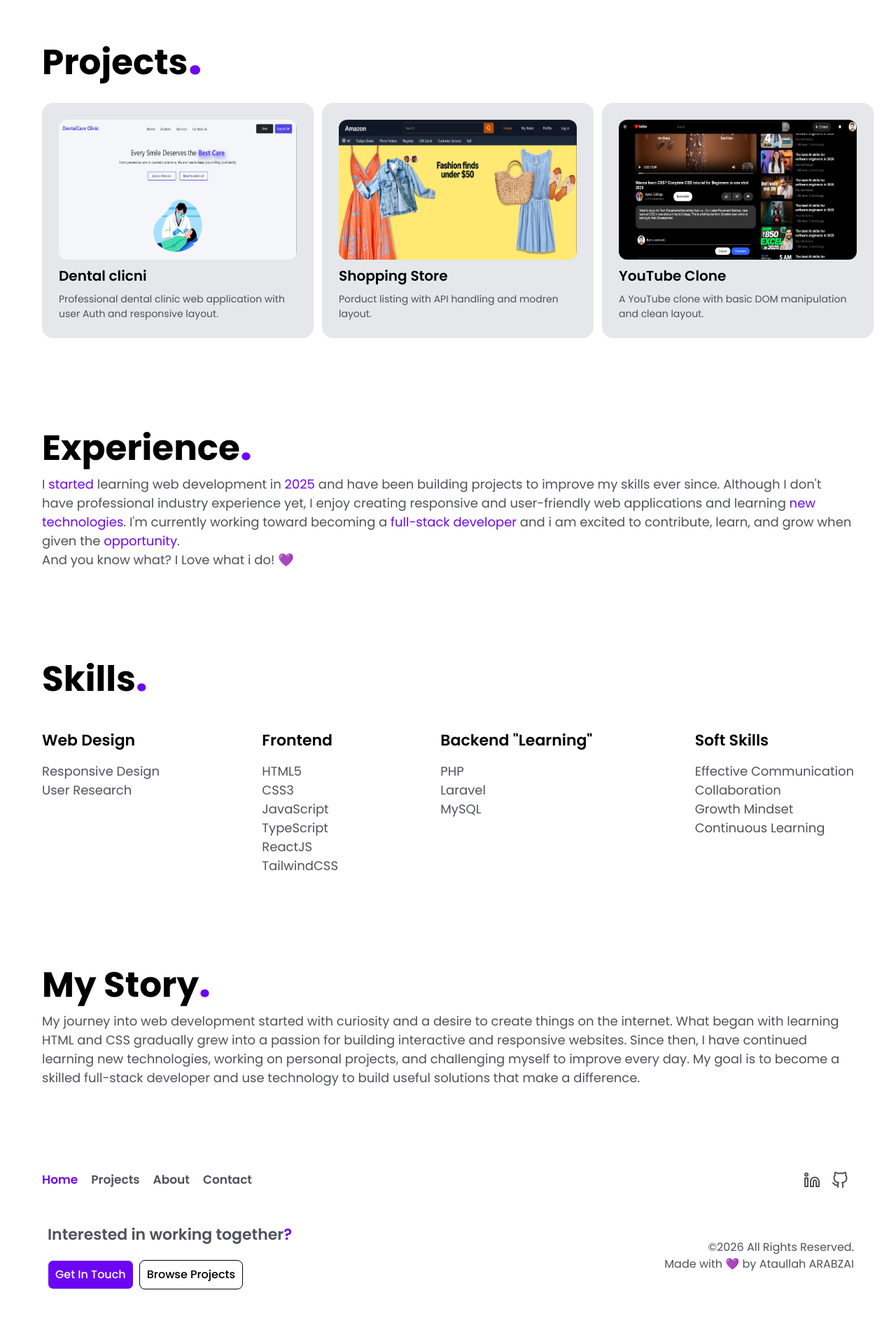
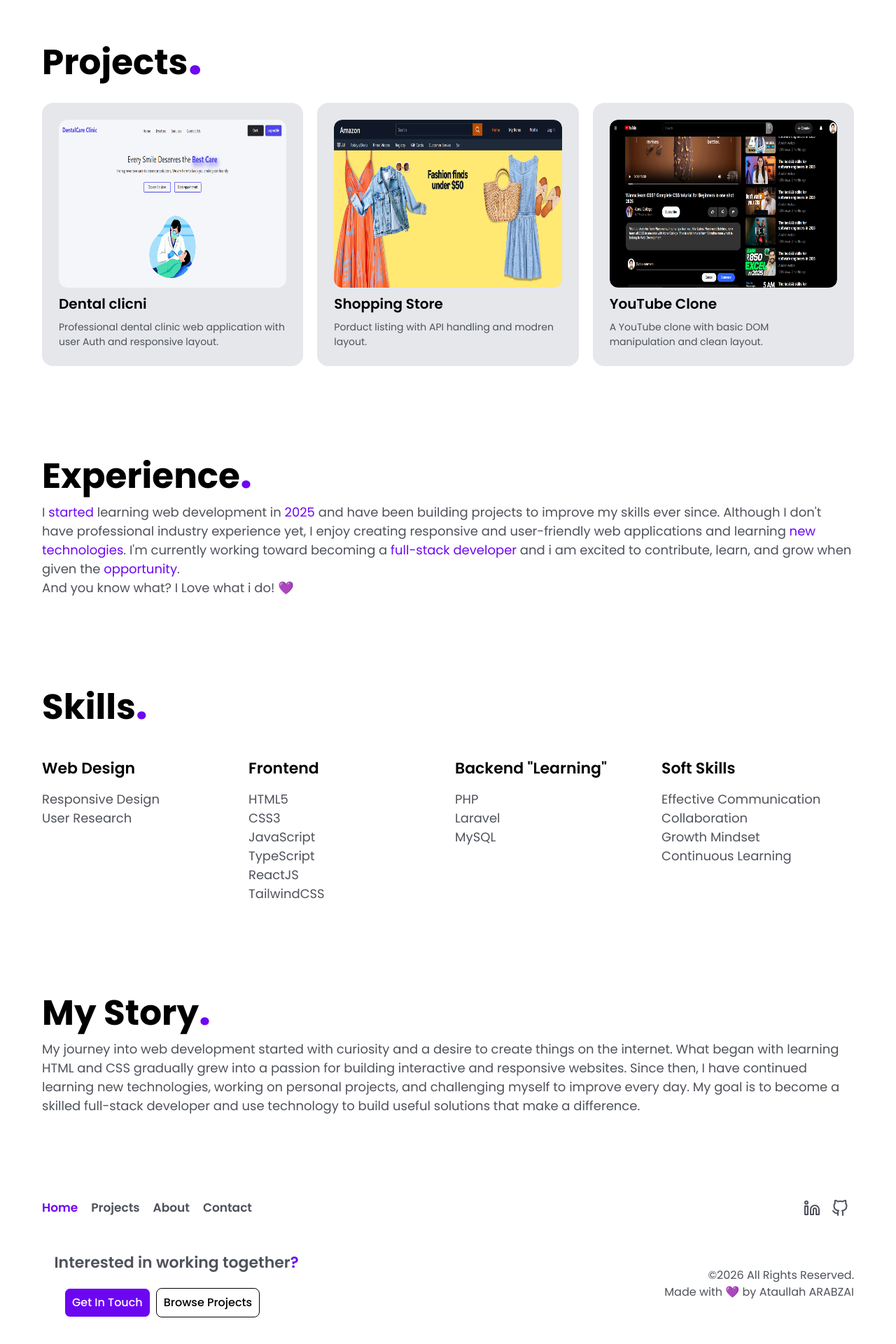
Before and after one commit to ataullaharabzai/Portfolio-website, a React (Vite) app: page / in a window 1280 px wide. Shown: the part 636-2556 px from the top of the page at 70% size. Built offline with nearby package versions, Linux system fonts and the light colour scheme.

Commit message:
home responsived

```diff
--- a/src/Footer/Footer.jsx
+++ b/src/Footer/Footer.jsx
@@ -5,8 +5,8 @@ import { Linkedin, GitHub } from 'react-feather'
 function Footer() {
   return (
     <footer className='p-5 md:p-15'>
-      <div className='w-full flex justify-between items-center'>
-        <div className='w-full max-w-75 flex justify-between items-center text-[#4e525a] text-[11px] sm:text-[17px]'>
+      <div className='w-full flex flex-col md:flex-row gap-5 md:gap-0 justify-between items-center flex-wrap'>
+        <div className='w-full max-w-75 flex justify-center gap-5 md:gap-0 md:justify-between items-center text-[#4e525a] text-[11px] sm:text-[17px]'>
           <NavLink to='/' className={({ isActive }) => isActive ? 'text-[#6e06f2] font-semibold' : 'hover:text-[#6e06f2] font-semibold'}>Home</NavLink>
 
           <NavLink to='/projects' className={({ isActive }) => isActive ? 'text-[#6e06f2] font-semibold' : 'hover:text-[#6e06f2] font-semibold'}>Projects</NavLink>
@@ -21,15 +21,15 @@ function Footer() {
         </div>
       </div>
 
-      <div className='w-full flex justify-between items-center mt-10'>
-        <div className='w-full max-w-96 p-2 flex justify-center items-start flex-col gap-5'>
-          <p className='text-[#4e525a] font-semibold md:text-[22px]'>Interested in working together<span className='text-[#6e06f2]'>?</span></p>
+      <div className='w-full flex flex-col md:flex-row justify-between items-center md:mt-10 mt-5 gap-5 md:gap-0'>
+        <div className='w-full max-w-96 p-2 flex justify-center items-center flex-col md:gap-5'>
+          <p className='text-[#4e525a] font-semibold text-[14px] md:text-[22px]'>Interested in working together<span className='text-[#6e06f2]'>?</span></p>
           <div className='text-[14px] md:text-[16px] w-full lg:w-[320px] flex justify-center lg:justify-start items-center mt-5 gap-4 lg:gap-2 sm:mt-0'>
             <NavLink to='/contact' className='border rounded-lg font-medium px-2.5 py-2 text-white bg-[#6c06f2] cursor-pointer hover:bg-[#6c06f2c5] transition-all'>Get In Touch</NavLink>
             <NavLink to='/projects' className='border rounded-lg font-medium px-2.5 py-2 cursor-pointer hover:bg-black hover:text-white transition-all'>Browse Projects</NavLink>
           </div>
         </div>
-        <div className='text-[#4e525a] w-full max-w-75 text-right'>
+        <div className='text-[#4e525a] w-full max-w-75 text-[12px] md:text-[16px] md:text-right text-center'>
           <p>©2026 All Rights Reserved.</p>
           <p>Made with 💜 by Ataullah ARABZAI</p>
         </div>
--- a/src/pages/Home.jsx
+++ b/src/pages/Home.jsx
@@ -31,12 +31,12 @@ function Home() {
         </section>
       </div>
 
-      <section className="projects w-full p-5 md:p-15 flex justify-center items-start flex-col">
-        <p className='text-[30px] sm:text-[50px] font-bold'>Projects<span className='font-bold text-3xl md:text-7xl text-[#6e06f2]'>.</span></p>
-        <div className="project-section mt-5 flex flex-col justify-cente items-center lg:flex-row gap-3">
+      <section className="projects w-full p-5 lg:p-15 flex justify-center items-center lg:items-start flex-col">
+        <p className='text-[30px] w-full text-left sm:text-[50px] font-bold'>Projects<span className='font-bold text-3xl md:text-7xl text-[#6e06f2]'>.</span></p>
+        <div className="project-section mt-5 grid grid-cols-1 md:grid-cols-2 xl:grid-cols-3 gap-5">
 
-          <a href='https://ataullaharabzai.github.io/Dental-Clinic/' className='p-6 bg-gray-200 rounded-2xl w-full max-w-100 cursor-pointer'>
-            <div className='w-85 h-50 rounded-xl'>
+          <a href='https://ataullaharabzai.github.io/Dental-Clinic/' className=' p-6 bg-gray-200 rounded-2xl w-full cursor-pointer'>
+            <div className='w-full h-52 sm:h-60 rounded-xl overflow-hidden'>
               <img
                 src={clinic}
                 alt="Dental clinic"
@@ -47,8 +47,8 @@ function Home() {
             <p className='text-[12px] sm:text-[14px] text-[#4e525a]'>Professional dental clinic web application with user Auth and responsive layout.</p>
           </a>
 
-          <a href='https://github.com/ataullaharabzai/Amazon-React' className='p-6 bg-gray-200 rounded-2xl w-full max-w-100 cursor-pointer'>
-            <div className='w-85 h-50 rounded-xl'>
+          <a href='https://github.com/ataullaharabzai/Amazon-React' className='p-6 bg-gray-200 rounded-2xl w-full cursor-pointer'>
+            <div className='w-full h-52 sm:h-60 overflow-hidden rounded-xl'>
               <img
                 src={product}
                 alt="Dental clinic"
@@ -59,8 +59,8 @@ function Home() {
             <p className='text-[12px] sm:text-[14px] text-[#4e525a]'>Porduct listing with API handling and modren layout.</p>
           </a>
 
-          <a href='https:github.com/ataullaharabzai' className='p-6 bg-gray-200 rounded-2xl w-full max-w-100 cursor-pointer'>
-            <div className='w-85 h-50 rounded-xl'>
+          <a href='https:github.com/ataullaharabzai' className='p-6 bg-gray-200 rounded-2xl w-full cursor-pointer'>
+            <div className='w-full h-52 sm:h-60 rounded-xl overflow-hidden'>
               <img
                 src={youtub}
                 alt="Dental clinic"
@@ -83,10 +83,10 @@ function Home() {
       <section className="skills w-full p-5 md:p-15">
         <p className='text-[30px] sm:text-[50px] font-bold'>Skills<span className='font-bold text-3xl md:text-6xl text-[#6e06f2]'>.</span></p>
 
-        <div className='w-full flex justify-between items-start mt-5'>
+        <div className='w-full grid grid-cols-1 md:grid-cols-2 xl:grid-cols-4 gap-5 mt-5'>
 
           <div>
-            <p class='text-[20px] md:text-[22px] font-semibold leading-15'>Web Design</p>
+            <p class='text-[20px] md:text-[22px] font-semibold leading-10 md:leading-15'>Web Design</p>
             <div class='text-[14px] md:text-[18px] text-[#4e525a]'>
               <p>Responsive Design</p>
               <p>User Research</p>
@@ -94,7 +94,7 @@ function Home() {
           </div>
 
           <div>
-            <p class='text-[20px] md:text-[22px] font-semibold leading-15'>Frontend</p>
+            <p class='text-[20px] md:text-[22px] font-semibold leading-10 md:leading-15'>Frontend</p>
             <div class='text-[14px] md:text-[18px] text-[#4e525a]'>
               <p>HTML5</p>
               <p>CSS3</p>
@@ -106,7 +106,7 @@ function Home() {
           </div>
 
           <div>
-            <p class='text-[20px] md:text-[22px] font-semibold leading-15'>{`Backend "Learning"`}</p>
+            <p class='text-[20px] md:text-[22px] font-semibold leading-10 md:leading-15'>{`Backend "Learning"`}</p>
             <div class='text-[14px] md:text-[18px] text-[#4e525a]'>
               <p>PHP</p>
               <p>Laravel</p>
@@ -115,7 +115,7 @@ function Home() {
           </div>
 
           <div>
-            <p class='text-[20px] md:text-[22px] font-semibold leading-15'>Soft Skills</p>
+            <p class='text-[20px] md:text-[22px] font-semibold leading-10 md:leading-15'>Soft Skills</p>
             <div class='text-[14px] md:text-[18px] text-[#4e525a]'>
               <p>Effective Communication</p>
               <p>Collaboration</p>
```
